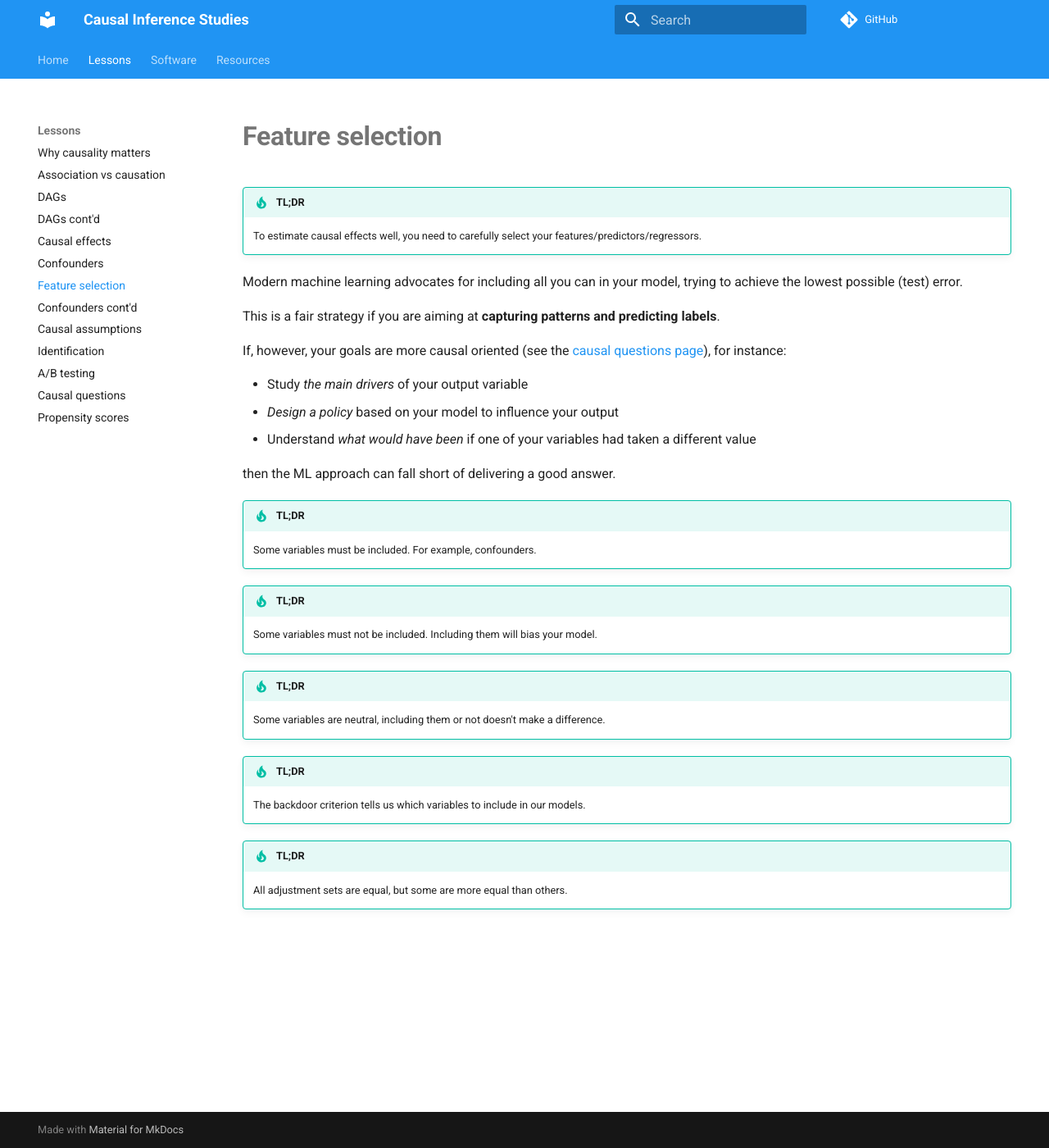
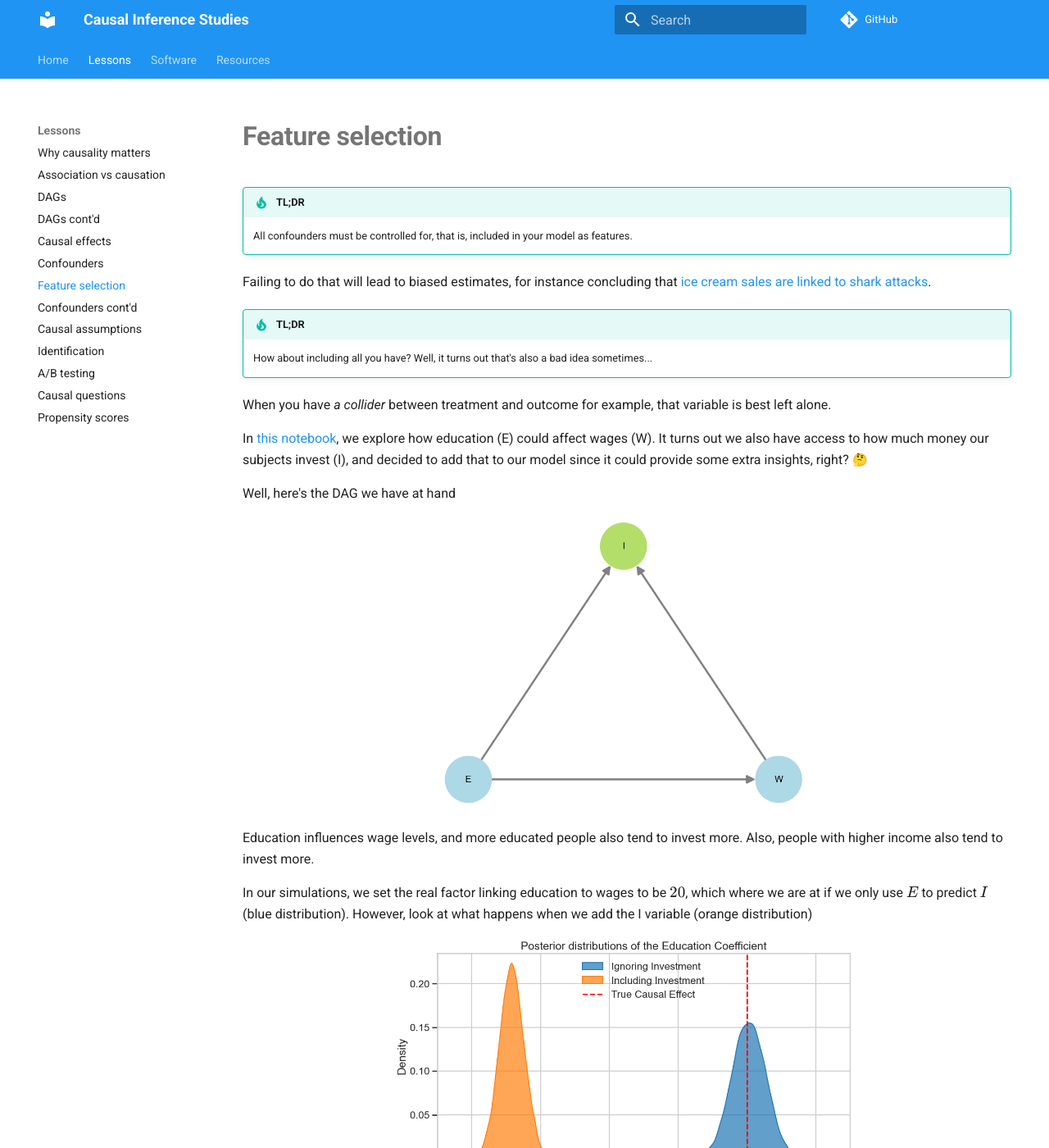
Before and after one commit to emilioMaddalena/causal-inference-studies, an MkDocs documentation site: the page built from material/feature_selection.md, in a window 1280 px wide and 1400 px high. Shown: the whole window at 82% size. Built offline with MkDocs 1.6.1 and Material for MkDocs 9.7.7, drawn with Linux system fonts in a browser that asks for light colours; emoji names are drawn with the system emoji font; comment, search, counter and statistics services are not loaded; some of the changed text lies outside the part shown.

Commit message:
Reorder TL;DRs, add images

```diff
--- a/material/feature_selection.md
+++ b/material/feature_selection.md
@@ -1,4 +1,46 @@
 # **Feature selection**
+
+<a id="TLDR-You-need-to-include-confounders"></a>
+!!! tip "TL;DR"
+    All confounders must be controlled for, that is, included in your model as features.
+
+Failing to do that will lead to biased estimates, for instance concluding that [ice cream sales are linked to shark attacks](confounders.md/#TLDR-confounders-are-bad).
+
+<a id="TLDR-some-variables-are-bad"></a>
+!!! tip "TL;DR"
+    How about including all you have? Well, it turns out that's also a bad idea sometimes...
+
+When you have *a collider* between treatment and outcome for example, that variable is best left alone.
+
+In [this notebook](../notebooks/education_wage_investments.ipynb), we explore how education (E) could affect wages (W). It turns out we also have access to how much money our subjects invest (I), and decided to add that to our model since it could provide some extra insights, right? :thinking_face:
+
+Well, here's the DAG we have at hand
+
+<div style="text-align:center;">
+  <img src="../imgs/education_wages1.png" alt="." width="50%" style="display:inline-block; margin-right:1%;" />
+</div>
+
+Education influences wage levels, and more educated people also tend to invest more. Also, people with higher income also tend to invest more.
+
+In our simulations, we set the real factor linking education to wages to be $20$, which where we are at if we only use $E$ to predict $I$ (blue distribution). However, look at what happens when we add the I variable (orange distribution)
+
+<div style="text-align:center;">
+  <img src="../imgs/education_wages2.png" alt="." width="60%" style="display:inline-block; margin-right:1%;" />
+</div>
+
+Not only is it biased, but it's turned negative! Such an analysis would conclude that the more you study, the lower your chances of earning more.
+
+<a id="TLDR-some-variables-are-neutral"></a>
+!!! tip "TL;DR"
+    Some variables are neutral, including them or not doesn't make a difference.
+
+<a id="TLDR-the-backdoor-criterion-tells-us-which-variables-to-include"></a>
+!!! tip "TL;DR"
+    The backdoor criterion tells us which variables to include in our models.
+
+<a id="TLDR-adjustment-sets-are-equal"></a>
+!!! tip "TL;DR"
+    All adjustment sets are equal, but some are more equal than others.
 
 <a id="TLDR-the-good-and-the-bad"></a>
 !!! tip "TL;DR"
@@ -15,23 +57,3 @@
 - Understand *what would have been* if one of your variables had taken a different value
 
 then the ML approach can fall short of delivering a good answer.
-
-<a id="TLDR-You-need-to-include-confounders"></a>
-!!! tip "TL;DR"
-    Some variables must be included. For example, confounders.
-
-<a id="TLDR-some-variables-are-bad"></a>
-!!! tip "TL;DR"
-    Some variables must not be included. Including them will bias your model.
-
-<a id="TLDR-some-variables-are-neutral"></a>
-!!! tip "TL;DR"
-    Some variables are neutral, including them or not doesn't make a difference.
-
-<a id="TLDR-the-backdoor-criterion-tells-us-which-variables-to-include"></a>
-!!! tip "TL;DR"
-    The backdoor criterion tells us which variables to include in our models.
-
-<a id="TLDR-adjustment-sets-are-equal"></a>
-!!! tip "TL;DR"
-    All adjustment sets are equal, but some are more equal than others.
```
